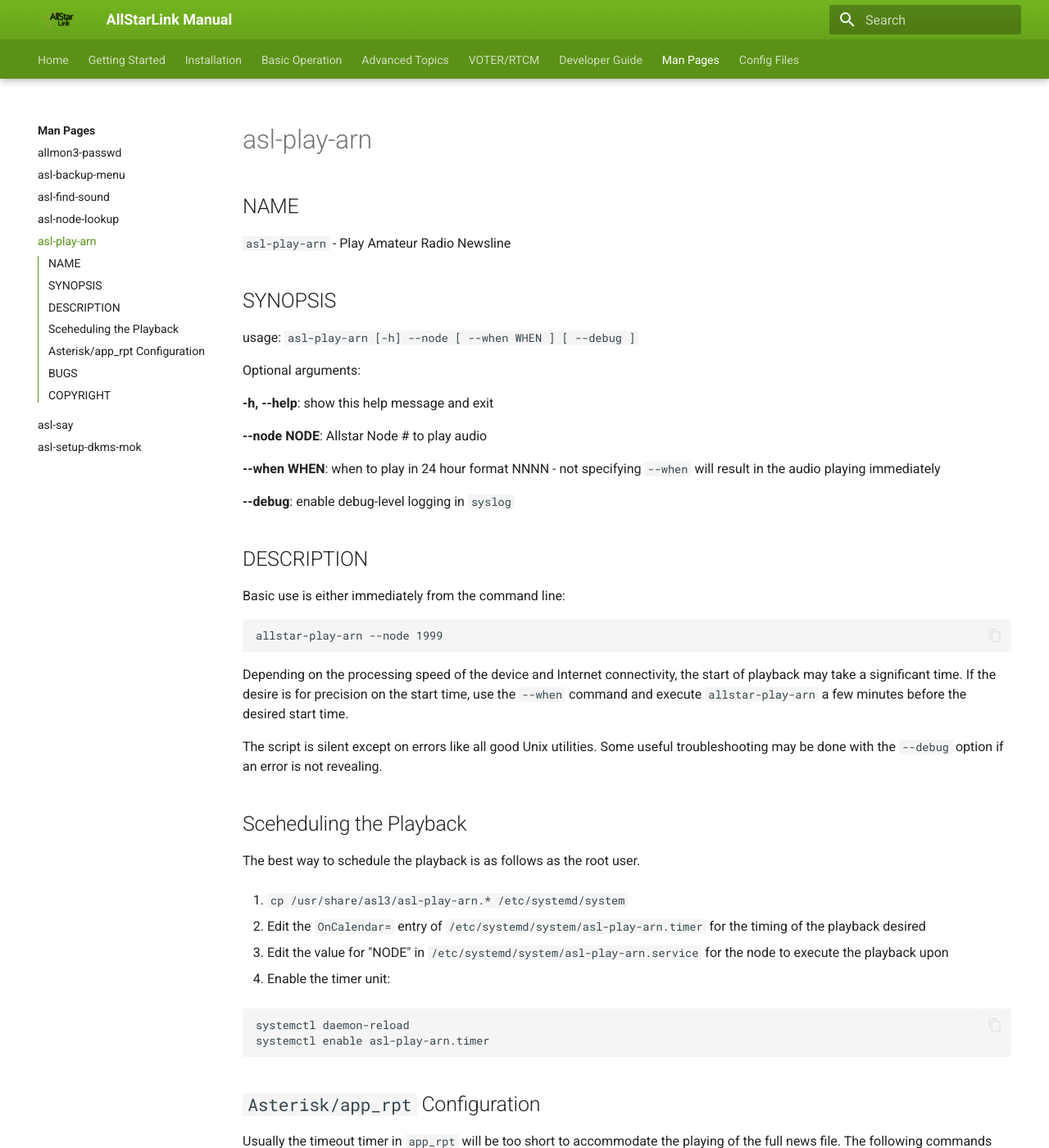
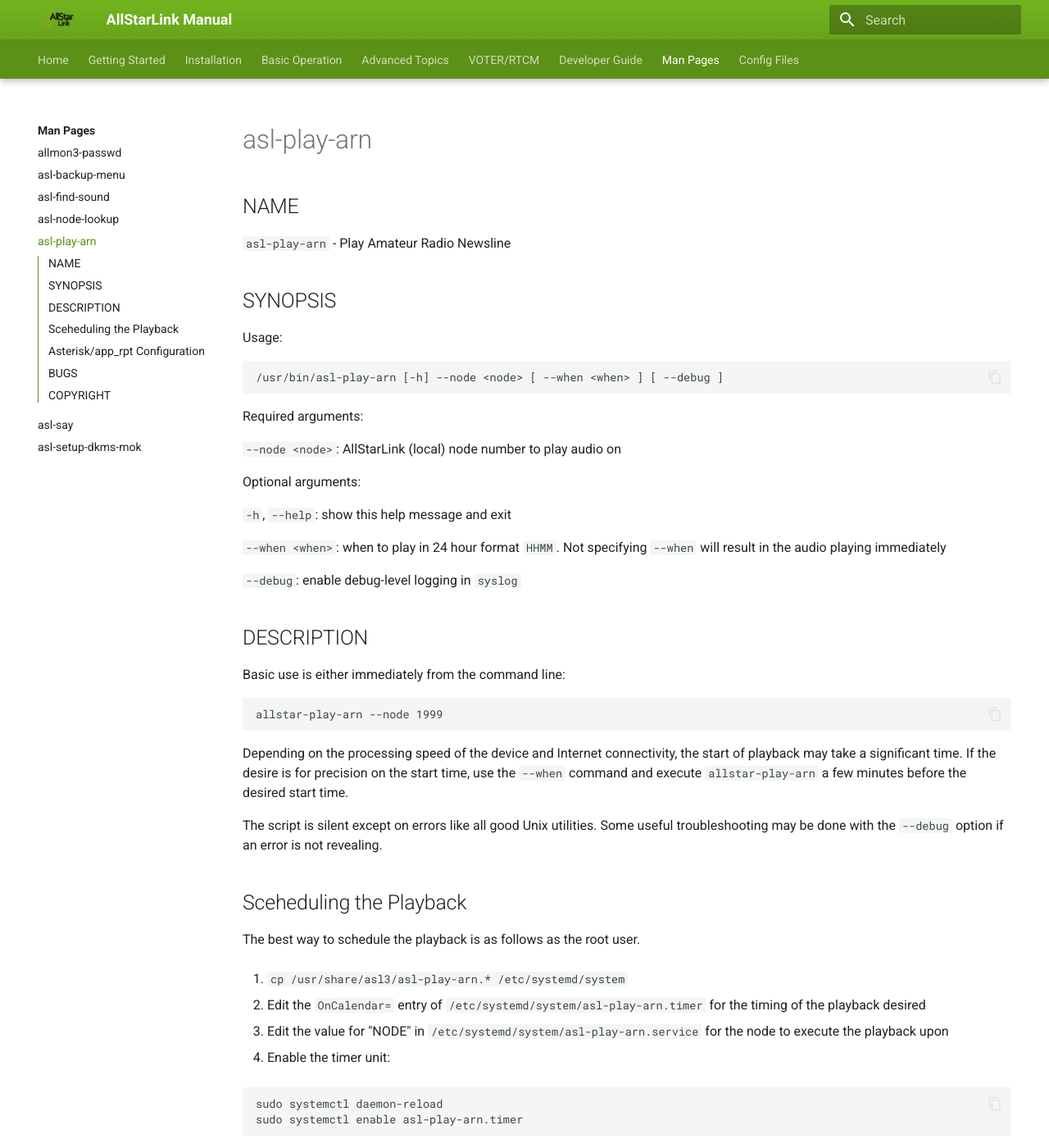
Before and after one commit to AllStarLink/ASL3-Manual, an MkDocs documentation site: the page built from docs/mans/asl-play-arn.md, in a window 1280 px wide and 1400 px high. Shown: the whole window at 82% size. Built offline with MkDocs 1.6.1 and Material for MkDocs 9.7.7, drawn with Linux system fonts in a browser that asks for light colours; some of the changed text lies outside the part shown.

Commit message:
Update formatting of manual pages for consistency. (#184)
* Update formatting of manual pages for consistency.

* Adjust formatting.

* Fix typos.

````diff
--- a/docs/mans/asl-play-arn.md
+++ b/docs/mans/asl-play-arn.md
@@ -4,17 +4,23 @@
 `asl-play-arn` - Play Amateur Radio Newsline
 
 ## SYNOPSIS
-usage: `asl-play-arn [-h] --node [ --when WHEN ] [ --debug ]`
+Usage:
+
+```
+/usr/bin/asl-play-arn [-h] --node <node> [ --when <when> ] [ --debug ]
+```
+
+Required arguments:
+
+`--node <node>`: AllStarLink (local) node number to play audio on
 
 Optional arguments:
 
-**-h, --help**: show this help message and exit
+`-h`, `--help`: show this help message and exit
 
-**--node NODE**: Allstar Node # to play audio
+`--when <when>`: when to play in 24 hour format `HHMM`. Not specifying `--when` will result in the audio playing immediately
 
-**--when WHEN**: when to play in 24 hour format NNNN - not specifying `--when` will result in the audio playing immediately
-
-**--debug**: enable debug-level logging in `syslog`
+`--debug`: enable debug-level logging in `syslog`
 
 ## DESCRIPTION
 Basic use is either immediately from the command line:
@@ -39,19 +45,19 @@
 4. Enable the timer unit:
 
   ```
-  systemctl daemon-reload
-  systemctl enable asl-play-arn.timer
+  sudo systemctl daemon-reload
+  sudo systemctl enable asl-play-arn.timer
   ```
 
 ## `Asterisk/app_rpt` Configuration
-Usually the timeout timer in `app_rpt` will be too short to accommodate the playing of the full news file. The following commands can be added to `/etc/asterisk/rpt.conf` to enable and disable the TOT:
+Usually the timeout timer in `app_rpt` will be too short to accommodate the playing of the full news file. The following commands can be added to [`rpt.conf`](../config/rpt_conf.md) to enable and disable the TOT:
 
 ```
 907=cop,7    ; Time out timer enable
 908=cop,8    ; Time out timer disable
 ```
 
-These appear as commented-out options in the stock `rpt.conf`.
+These appear as commented-out options in the stock [`rpt.conf`](../config/rpt_conf.md).
 
 ## BUGS
 Report bugs to https://github.com/AllStarLink/ASL3/issues
````
Also changed, not shown: docs/mans/asl-find-sound.md (+16 -1 lines), docs/mans/asl-node-lookup.md (+11 -6 lines), docs/mans/asl-say.md (+19 -15 lines), docs/mans/asl-setup-dkms-mok.md (+5 -1 lines).
